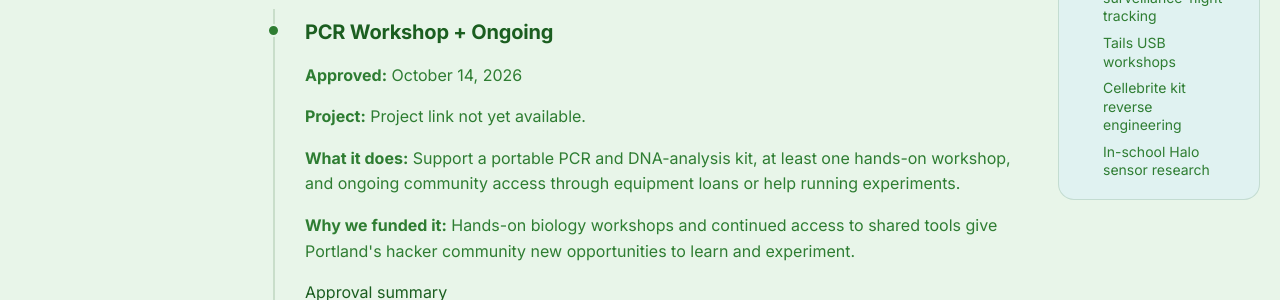
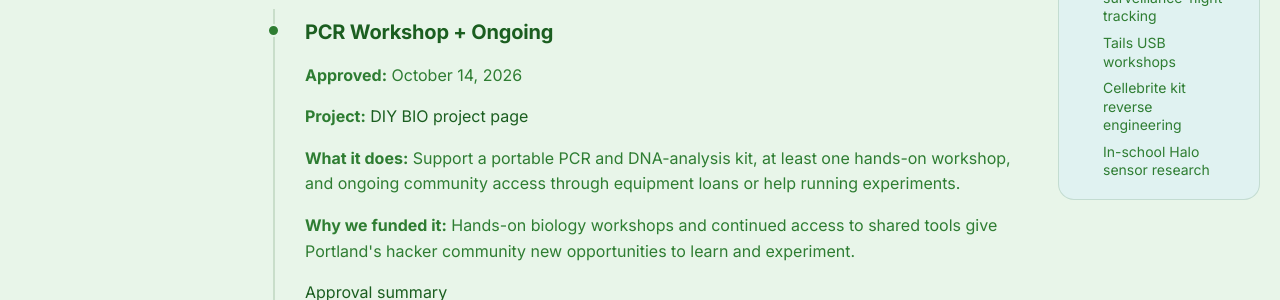
Before and after one commit to pierce403/PDXHF, an MkDocs documentation site: the page built from docs/grants/index.md, in a window 1280 px wide and 900 px high. Shown: the part 386-686 px from the top of the window. Built offline with MkDocs 1.6.1 and Material for MkDocs 9.7.7, drawn with Linux system fonts in a browser that asks for light colours.

Commit message:
Link PCR award to DIY BIO project page

```diff
--- a/docs/grants/index.md
+++ b/docs/grants/index.md
@@ -14,7 +14,7 @@ Entries are ordered by approval date, or by the labeled payment date when an app
 
 **Approved:** October 14, 2026
 
-**Project:** Project link not yet available.
+**Project:** [DIY BIO project page](https://johnowhitaker.dev/all.html#category=bio)
 
 **What it does:** Support a portable PCR and DNA-analysis kit, at least one hands-on workshop, and ongoing community access through equipment loans or help running experiments.
 
```
Also changed, not shown: AGENTS.md (+1 -0 lines), docs/blog/posts/meeting-2026-10-14.md (+1 -1 lines).
